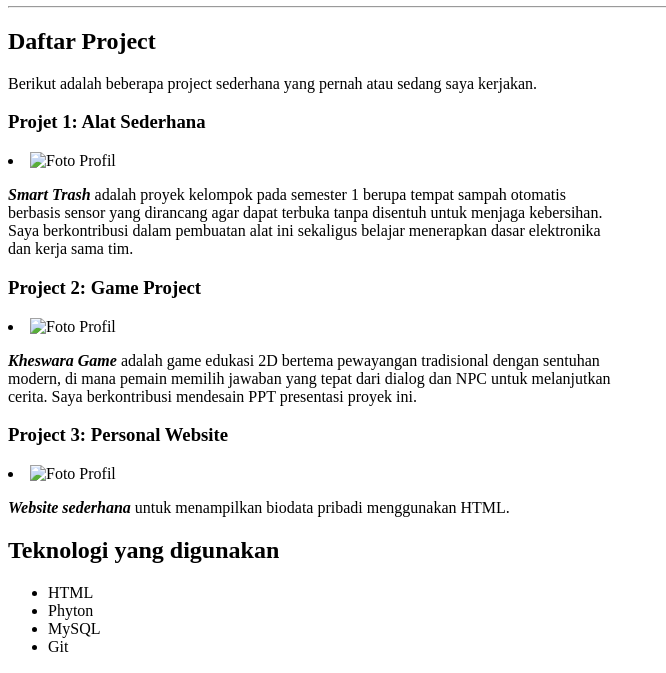
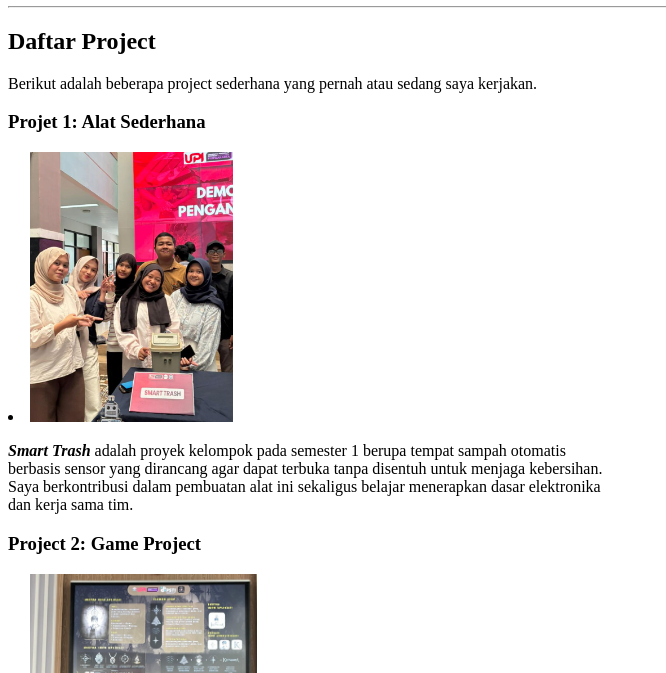
Before and after one commit to asnanurhalimah09-ship-it/projek2, a plain HTML site: page Project.html in a window 1280 px wide. Shown: the part 100-773 px from the top of the page, without its empty margins (0-666 px from the left). Drawn offline with Linux system fonts and the light colour scheme.

Commit message:
Menambahkan foto

```diff
--- a/Project.html
+++ b/Project.html
@@ -6,7 +6,7 @@
         </head>
          <body>
             <h1>My Projects</h1>
-            <a href="Home.html">Home</a> |
+            <a href="index.html">Home</a> |
             <a href="About.html">About</a> |
             <a href="Project.html">Project</a> |
             <a href="Contact.html">Contact</a>
@@ -16,21 +16,21 @@
 
      <h3>Projet 1: Alat Sederhana</h3>
      <li>
-<img src="assets\Smart Trash.jpeg" alt="Foto Profil" height="270"></li>
+<img src="Smart Trash.jpeg" height="270"></li>
 <p>
     <em><b>Smart Trash</b></em> adalah proyek kelompok pada semester 1 berupa tempat sampah otomatis <br>berbasis sensor yang dirancang agar dapat terbuka tanpa disentuh untuk menjaga kebersihan. <br>Saya berkontribusi dalam pembuatan alat ini sekaligus belajar menerapkan dasar elektronika <br>dan kerja sama tim.
  </p>
 
      <h3>Project 2: Game Project</h3>
      <li>
-<img src="assets\personal web.jpeg" alt="Foto Profil" height="270"></li>
+<img src="personal web.jpeg" height="270"></li>
      <p>
         <em><b>Kheswara Game</b></em> adalah game edukasi 2D bertema pewayangan tradisional dengan sentuhan <br>modern, di mana pemain memilih jawaban yang tepat dari dialog dan NPC untuk melanjutkan <br>cerita. Saya berkontribusi mendesain PPT presentasi proyek ini.
      </p>
 
      <h3>Project 3: Personal Website</h3>
      <li>
-<img src="assets\kheswara.jpeg" alt="Foto Profil" height="270"></li>
+<img src="kheswara.jpeg" height="270"></li>
      <p>
         <em><b>Website sederhana</b></em> untuk menampilkan biodata pribadi menggunakan HTML.</p>
 
```
Also changed, not shown: Contact.html (+2 -2 lines), index.html (+1 -1 lines), 1 other file.
